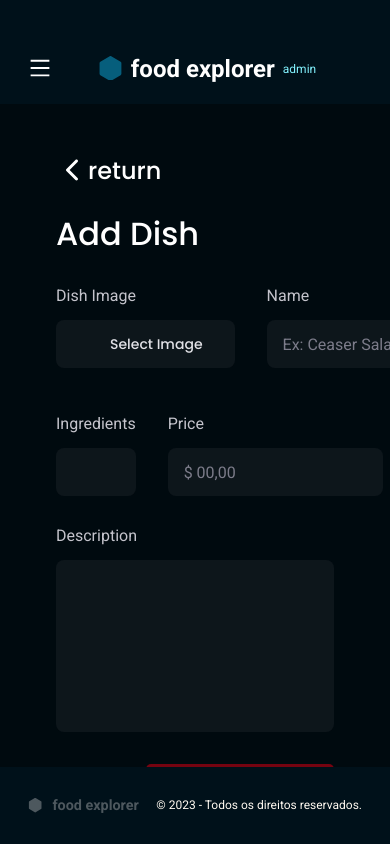
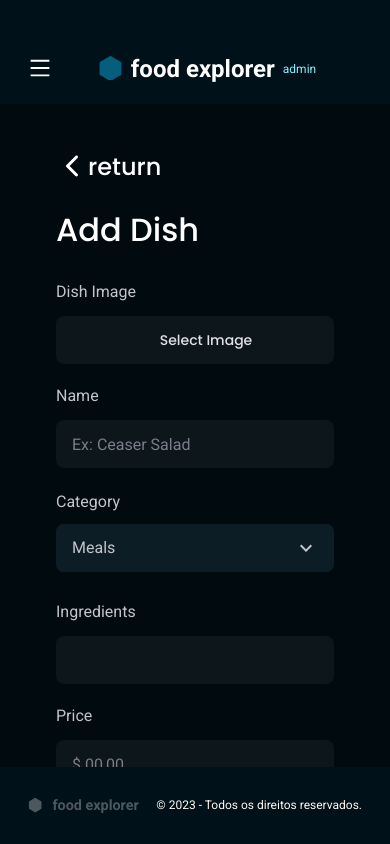
Before and after one commit to arthurrios/food-explorer-web, a React (Vite) app: page /add-dish in a window 390 px wide. Built offline with nearby package versions, Linux system fonts and the light colour scheme; some icons are missing.

Commit message:
add responsive styles to add-dish page

```diff
--- a/src/components/Select/styles.js
+++ b/src/components/Select/styles.js
@@ -27,6 +27,10 @@ export const Selector = styled.select`
   outline: none;
   border: none;
 
+  @media (max-width: 1049px) {
+    background-color: ${({ theme }) => theme.colors.dark_900};
+  }
+
   -moz-appearance: none;
   -webkit-appearance: none;
   appearance: none;
--- a/src/pages/AddDish/index.jsx
+++ b/src/pages/AddDish/index.jsx
@@ -62,7 +62,7 @@ export function AddDish() {
             </TextArea>
           </div>
           <div>
-            <Button>Salvar alterações</Button>
+            <Button disabled>Salvar alterações</Button>
           </div>
         </Form>
       </Main>
--- a/src/pages/AddDish/styles.js
+++ b/src/pages/AddDish/styles.js
@@ -15,7 +15,7 @@ export const Main = styled.div`
   }
 
   @media (max-width: 1049px) {
-    padding: 19.125rem 3.5rem 6.875rem;
+    padding: 37.125rem 3.5rem 6.875rem;
     display: flex;
     flex-direction: column;
     justify-content: center;
@@ -33,8 +33,14 @@ export const Form = styled.form`
   > div {
     display: flex;
     gap: 2rem;
+
+    @media (max-width: 1049px) {
+      flex-direction: column;
+      gap: 1.5rem;
+    }
   }
 
+  @media (min-width: 1049px) {
     > div:nth-child(1) div:nth-child(3) {
       width: 22.75rem;
     }
@@ -53,6 +59,7 @@ export const Form = styled.form`
         width: max-content;
       }
     }
+  }
 `
 
 export const SelectImageBtn = styled.div`
@@ -61,7 +68,6 @@ export const SelectImageBtn = styled.div`
   gap: 1rem;
   font: ${({ theme }) => theme.fonts.roboto_small_regular};
   color: ${({ theme }) => theme.colors.light_400};
-  margin-bottom: 1rem;
 
   > label {
     display: flex;
@@ -74,6 +80,10 @@ export const SelectImageBtn = styled.div`
     background-color: ${({ theme }) => theme.colors.dark_800};
     cursor: pointer;
     font: ${({ theme }) => theme.fonts.poppins_100};
+
+    @media (max-width: 1049px) {
+      width: 100%;
+    }
 
     svg {
       transform: rotate(-90deg);
--- a/src/styles/global.js
+++ b/src/styles/global.js
@@ -59,4 +59,16 @@ export default createGlobalStyle`
         background-color: ${({ theme }) => theme.colors.dark_1000};
         border-radius: 0.5rem;
     }
+
+    /* Chrome, Safari, Edge, Opera */
+    input::-webkit-outer-spin-button,
+    input::-webkit-inner-spin-button {
+      -webkit-appearance: none;
+      margin: 0;
+    }
+
+    /* Firefox */
+    input[type=number] {
+      -moz-appearance: textfield;
+    }
 `
```
Lines whose indentation alone changed are shown as unchanged.
